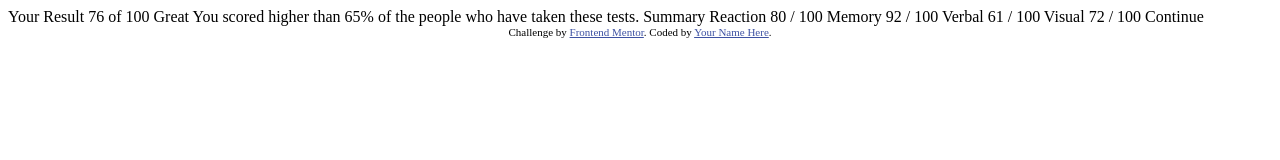
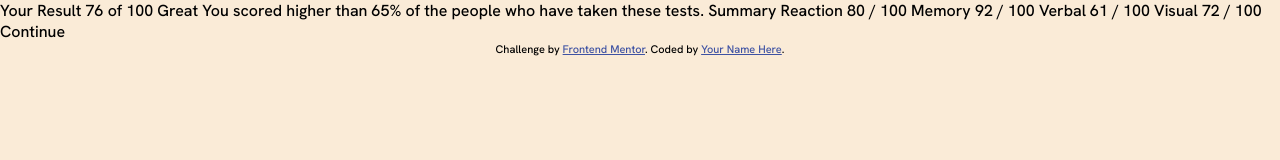
Before and after one commit to Leonardo-de-Castro/Componente-de-resumo-de-resultados, a plain HTML site: page index.html in a window 1280 px wide. Drawn offline with Linux system fonts and the light colour scheme; files that its build step writes are made by us from their sources.

Commit message:
iniciando o desafio do frontend Mentor

```diff
--- /dev/null
+++ b/css/reset.css
@@ -0,0 +1,5 @@
+* {
+margin: 0px;
+padding: 0px;
+
+}
--- /dev/null
+++ b/css/style.css
@@ -0,0 +1,10 @@
+body {
+    font-family:'Hanken Grotesk', sans-serif;
+    background-color: antiquewhite;
+
+}
+
+
+
+.atribuicao { font-size: 11px; text-align: center; }
+.atribuicao a { color: hsl(228, 45%, 44%); }
--- a/index.html
+++ b/index.html
@@ -1,47 +1,53 @@
 <!DOCTYPE html>
-<html lang="en">
+<html lang="pt-br">
 <head>
   <meta charset="UTF-8">
   <meta name="viewport" content="width=device-width, initial-scale=1.0"> <!-- displays site properly based on user's device -->
 
   <link rel="icon" type="image/png" sizes="32x32" href="./assets/images/favicon-32x32.png">
 
-  <title>Frontend Mentor | Results summary component</title>
+ <link rel="stylesheet" href="style.css">
+ <link rel="stylesheet" href="reset.css">
+
+<link rel="preconnect" href="https://fonts.googleapis.com">
+<link rel="preconnect" href="https://fonts.gstatic.com" crossorigin>
+<link href="https://fonts.googleapis.com/css2?family=Hanken+Grotesk:wght@500;700;800&display=swap" rel="stylesheet">
+
+  <title>Componente de resumo de resultados</title>
 
   <!-- Feel free to remove these styles or customise in your own stylesheet 👍 -->
-  <style>
-    .attribution { font-size: 11px; text-align: center; }
-    .attribution a { color: hsl(228, 45%, 44%); }
-  </style>
+
+
 </head>
 <body>
 
+  <main class="">
+
+    <section class="sumario" id="sumario">
       Your Result
       76
       of 100
-
       Great
       You scored higher than 65% of the people who have taken these tests.
 
       Summary
-
       Reaction
       80 / 100
-
       Memory
       92 / 100
-
       Verbal
       61 / 100
-
       Visual
       72 / 100
+      Continue
+    </section>
 
-  Continue
 
-  <div class="attribution">
+  <div class="atribuicao">
     Challenge by <a href="https://www.frontendmentor.io?ref=challenge" target="_blank">Frontend Mentor</a>.
     Coded by <a href="#">Your Name Here</a>.
   </div>
+
+</main>
 </body>
 </html>
```
Lines whose indentation alone changed are shown as unchanged.
